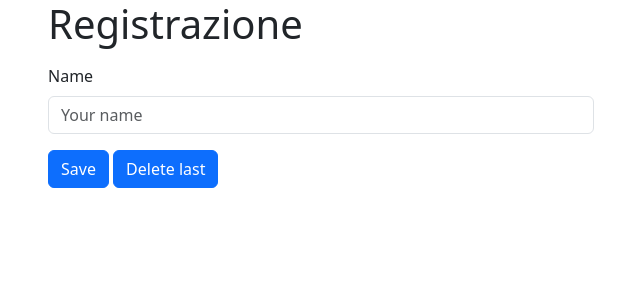
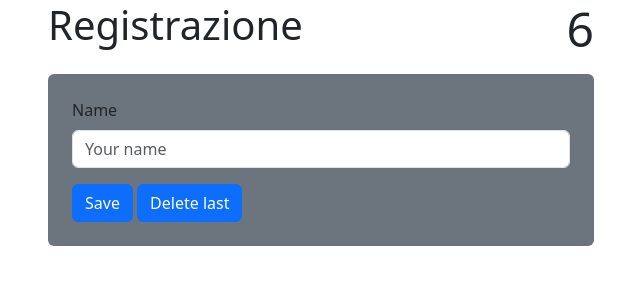
Before and after one commit to gianlumess/U2_S7_L2-JSON-API-REST, a plain HTML site: page index.html in a window 1280 px wide. Shown: the whole page, without its empty margins (319-959 px from the left). Drawn offline with nearby package versions, Linux system fonts and the light colour scheme.

Commit message:
creato counter utilizzando sessionStorage

```diff
--- a/index.html
+++ b/index.html
@@ -15,9 +15,12 @@
     <div class="container">
       <div class="row justify-content-center">
         <div class="col-12 col-md-6">
-          <h1>Registrazione</h1>
-          <p></p>
-          <form>
+          <div class="d-flex justify-content-between align-items-center">
+            <h1>Registrazione</h1>
+            <span class="display-5" id="counter">0</span>
+          </div>
+          <p class="text-primary"></p>
+          <form class="bg-secondary p-4 rounded">
             <div class="mb-3">
               <label for="event-name" class="form-label">Name</label>
               <input
--- a/index.js
+++ b/index.js
@@ -20,7 +20,24 @@ const deleteName = () => {
   document.querySelector("p").innerText = "";
 };
 
+const updateCounter = () => {
+  //se già presente il contatore lo ottengo, altrimenti assegno 0
+  let counter = parseInt(sessionStorage.getItem("counter")) || 0;
+
+  counter++;
+
+  sessionStorage.setItem("counter", counter);
+
+  document.getElementById("counter").innerText = counter;
+};
+
 window.addEventListener("DOMContentLoaded", () => {
+  //avvio il counter
+  updateCounter();
+  //imposto la frequenza di di refresh del counter
+  setInterval(updateCounter, 1000);
+
+  //contorlla se in memoria è salvato un valore nella key 'nome-utente'
   const nameStorage = localStorage.getItem("nome-utente");
 
   if (nameStorage) {
```
